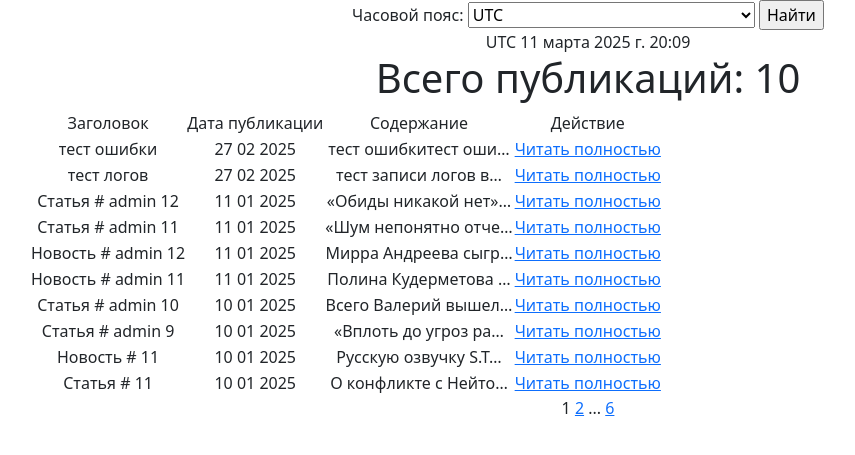
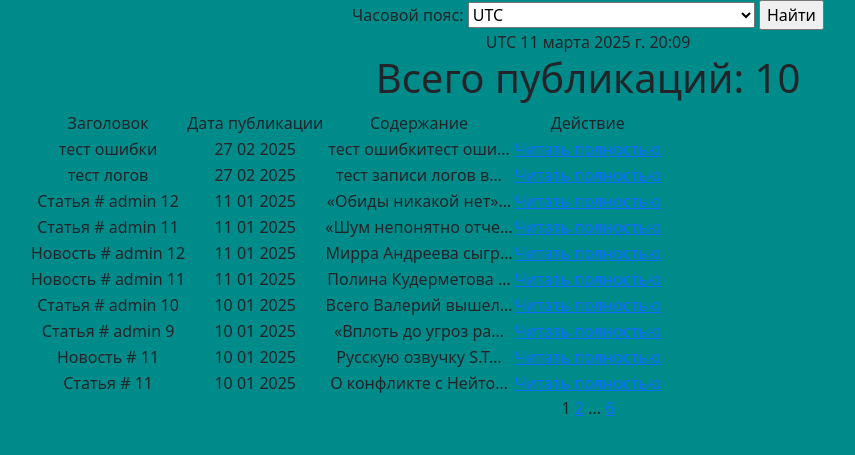
Before and after one commit to vibe-34/task_Django_News_Portal_Module-29.-Localization-and-internationalization, a Django app: page /post/ in a window 1280 px wide. Shown: the part 56-511 px from the top of the page, without its empty margins (52-907 px from the left). Run offline with Django 5.2, Linux system fonts and the light colour scheme; data comes from the database, SQL or seed files in the repository; both versions use the stored data as it was after the commit; parts of the project's set-up code (start-up, migrations or seed data) failed here and were passed over; some libraries are stand-ins or nearby versions.

Commit message:
Реализовано изменение офрмления сайта в зависимости от времени суток

```diff
--- a/project/new_portal/templates/post.html
+++ b/project/new_portal/templates/post.html
@@ -13,6 +13,11 @@ Posts
 
 <!-- В контенте на странице мы выводим сам товар, идентификатор которого был передан в url -->
 {% block content %}
+
+<!-- Если сейчас больше чем 19 или же меньше 7, то выводим тёмную тему, иначе выводим светлую -->
+<style>
+    body {background-color: {% if current_time.hour >= 19 or current_time.hour <= 7 %} darkcyan {% else %} powderblue {% endif %};}
+</style>
 
 <div class="features">
 
```
Also changed, not shown: project/db.sqlite3, 1 other file.
